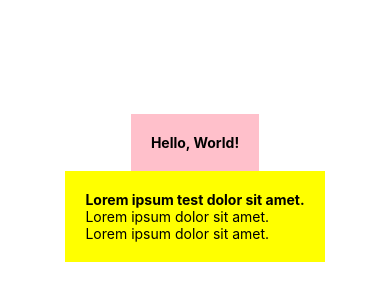
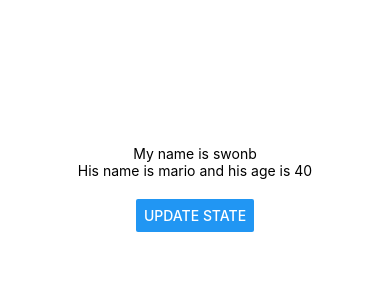
Before and after one commit to swonbae/ReactNative, a React Native app: screen / in a window 390 px wide. Shown: the part 234-534 px from the top of the page. Built offline with nearby package versions, Linux system fonts and the light colour scheme.

Commit message:
Added Button and State Update (#4)

```diff
--- a/App.js
+++ b/App.js
@@ -1,19 +1,24 @@
 import { StatusBar } from "expo-status-bar";
-import React from "react";
-import { StyleSheet, Text, View } from "react-native";
+import React, { useState } from "react";
+import { StyleSheet, Text, View, Button } from "react-native";
 
 export default function App() {
+  const [name, setName] = useState("swonb");
+  const [person, setPerson] = useState({ name: "mario", age: 40 });
+
+  const clickHandler = () => {
+    setName("lala");
+    setPerson({ name: "luigi", age: 45 });
+  };
+
   return (
     <View style={styles.container}>
-      <View style={styles.header}>
-        <Text style={styles.boldText}>Hello, World!</Text>
-      </View>
-      <View style={styles.body}>
-        <Text style={styles.boldText}>
-          Lorem ipsum <Text>test</Text> dolor sit amet.
-        </Text>
-        <Text>Lorem ipsum dolor sit amet.</Text>
-        <Text>Lorem ipsum dolor sit amet.</Text>
+      <Text>My name is {name}</Text>
+      <Text>
+        His name is {person.name} and his age is {person.age}
+      </Text>
+      <View style={styles.buttonContainer}>
+        <Button title="update state" onPress={clickHandler} />
       </View>
       <StatusBar style="auto" />
     </View>
@@ -27,16 +32,7 @@
     alignItems: "center",
     justifyContent: "center",
   },
-  header: {
-    backgroundColor: "pink",
-    padding: 20,
-  },
-  boldText: {
-    fontWeight: "bold",
-  },
-  body: {
-    backgroundColor: "yellow",
-    padding: 20,
-    fontWeight: "bold",
+  buttonContainer: {
+    marginTop: 20,
   },
 });
```
